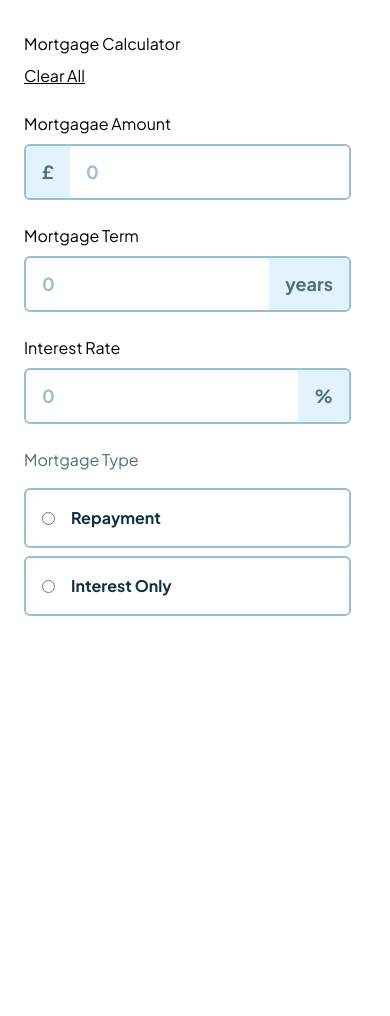
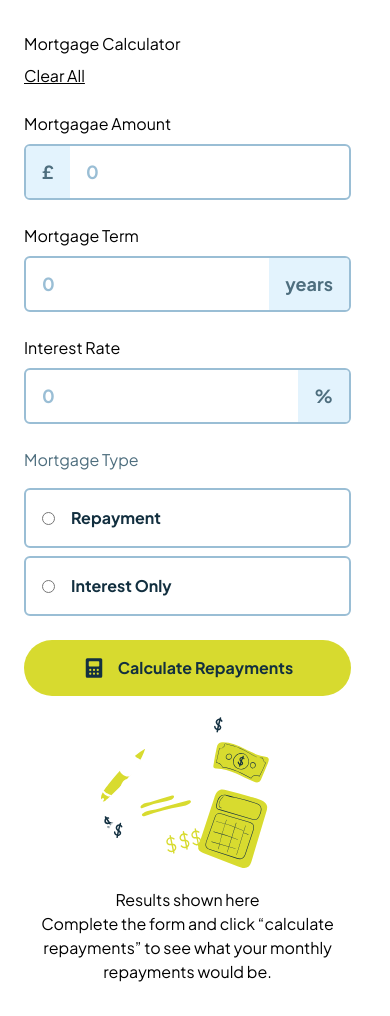
Before and after one commit to sercansimsek/mortgage-repayment-calculator, a React (Vite) app: page / in a window 390 px wide. Before the commit the page ends 844 px from the top, so only its background shows below. Built offline with nearby package versions, Linux system fonts and the light colour scheme.

Commit message:
template of the design for the mobile screens is prepared

```diff
--- a/src/App.jsx
+++ b/src/App.jsx
@@ -1,3 +1,6 @@
+import calculatorImg from './assets/images/icon-calculator.svg';
+import footerImg from './assets/images/illustration-empty.svg';
+
 export const App = () => {
   return (
     <div>
@@ -12,8 +15,8 @@ export const App = () => {
         <div className="flex flex-col gap-6">
           <dsiv className="flex flex-col gap-2">
             <h3>Mortgagae Amount</h3>
-            <div className="flex items-center border-2 border-slate300 rounded-md overflow-hidden focus-within:border-lime transition">
-              <span className="bg-slate100 px-4 py-3 text-slate700 font-bold text-lg">
+            <div className="group flex items-center border-2 border-slate300 rounded-md overflow-hidden focus-within:border-lime transition">
+              <span className="bg-slate100 px-4 py-3 text-slate700 font-bold text-lg transition group-focus-within:bg-lime group-focus-within:text-slate900">
                 £
               </span>
               <input
@@ -27,13 +30,13 @@ export const App = () => {
           <div className="flex flex-col gap-6">
             <div className="flex flex-col gap-2">
               <h3>Mortgage Term</h3>
-              <div className="flex items-center border-2 border-slate300 rounded-md overflow-hidden focus-within:border-lime transition">
+              <div className="group flex items-center border-2 border-slate300 rounded-md overflow-hidden focus-within:border-lime transition">
                 <input
                   type="number"
                   placeholder="0"
                   className="flex-1 min-w-0 px-4 py-3 outline-none text-slate900 font-bold text-lg placeholder-slate300"
                 />
-                <span className="bg-slate100 px-4 py-3 text-slate700 font-bold text-lg flex-shrink-0">
+                <span className="bg-slate100 px-4 py-3 text-slate700 font-bold text-lg flex-shrink-0 transition group-focus-within:bg-lime group-focus-within:text-slate900">
                   years
                 </span>
               </div>
@@ -41,13 +44,13 @@ export const App = () => {
 
             <div className="flex flex-col gap-2">
               <h3>Interest Rate</h3>
-              <div className="flex items-center border-2 border-slate300 rounded-md overflow-hidden focus-within:border-lime transition">
+              <div className="group flex items-center border-2 border-slate300 rounded-md overflow-hidden focus-within:border-lime transition">
                 <input
                   type="number"
                   placeholder="0"
                   className="flex-1 px-4 py-3 outline-none text-slate900 font-bold text-lg placeholder-slate300"
                 />
-                <span className="bg-slate100 px-4 py-3 text-slate700 font-bold text-lg">
+                <span className="bg-slate100 px-4 py-3 text-slate700 font-bold text-lg transition group-focus-within:bg-lime group-focus-within:text-slate900">
                   %
                 </span>
               </div>
@@ -74,7 +77,19 @@ export const App = () => {
               </label>
             </div>
           </div>
+
+          <button className='flex gap-3 items-center justify-center rounded-4xl border-lime p-4 bg-lime cursor-pointer hover:bg-lime/45'>
+            <img src={calculatorImg} alt="calculator" />
+            <span className='text-slate900 font-bold'>Calculate Repayments</span>
+          </button>
         </div>
+      <footer>
+        <div className='flex flex-col justify-center items-center'>
+          <img src={footerImg} alt="empty icon" />
+          <h3>Results shown here</h3>
+          <p className='text-center'>Complete the form and click “calculate repayments” to see what your monthly repayments would be.</p>
+        </div>
+      </footer>
       </div>
     </div>
   );
```
